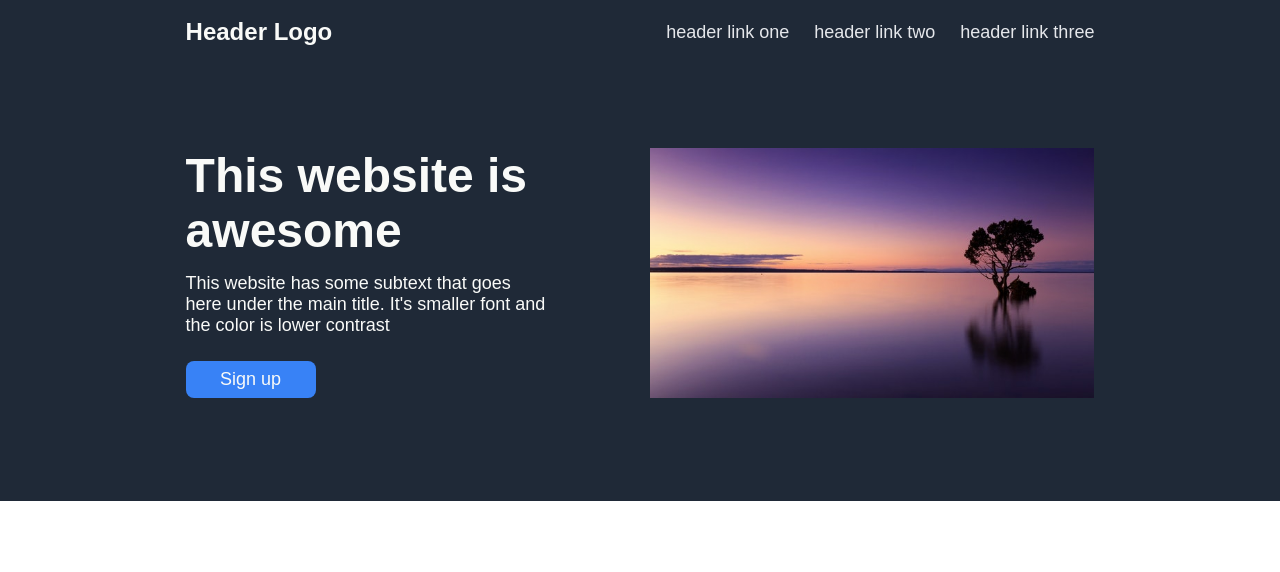
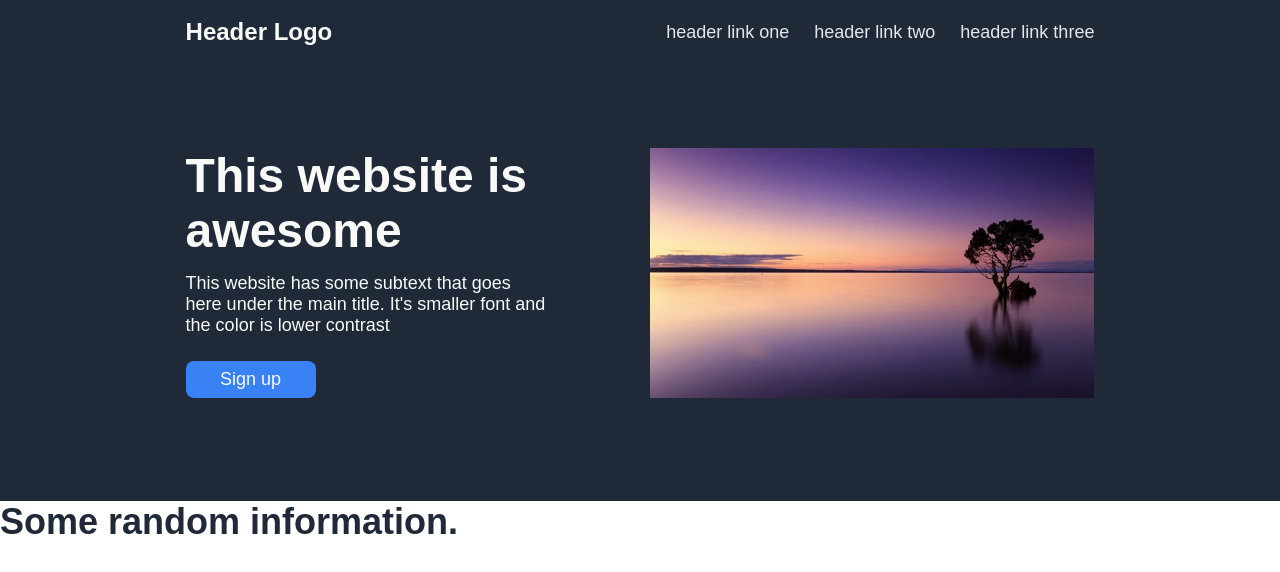
Before and after one commit to darrencorona/odin-landing-page-project, a plain HTML site: page index.html in a window 1280 px wide. Drawn offline with Linux system fonts and the light colour scheme.

```diff
--- a/index.html
+++ b/index.html
@@ -8,6 +8,10 @@
     <link rel="stylesheet" href="style.css" />
   </head>
   <body>
+
+    <!-------------------------
+              HEADER
+      ------------------------->
     <header>
       <div class="header-logo">Header Logo</div>
       <nav class="navbar">
@@ -18,6 +22,9 @@
         </ul>
     </header>
 
+    <!-------------------------
+              SEC ONE
+      ------------------------->
     <section class="sec_one">
       <div class="left-sec">
         <h1>This website is awesome</h1>
@@ -27,8 +34,23 @@
       <img src="img/pexels-pixabay-258109.jpg" alt="landscape image">
     </section>
 
-    <section class="sec_two"></section>
+    <!-------------------------
+              SEC TWO
+      ------------------------->
+    <section class="sec_two">
+      <h2>Some random information.</h2>
+
+
+    </section>
+
+    <!-------------------------
+              SEC THREE
+      ------------------------->
     <section class="sec_three"></section>
+
+    <!-------------------------
+                FOOTER
+      ------------------------->
     </nav>
   </body>
 </html>
--- a/style.css
+++ b/style.css
@@ -1,4 +1,6 @@
-/* UNIVERSAL */
+/*************************
+        UNIVERSAL
+*************************/
 * {
   margin: 0;
   padding: 0;
@@ -8,7 +10,9 @@
   font-family: sans-serif;
 }
 
-/* HEADER */
+/*************************
+          HEADER
+*************************/
 header {
   background-color: #1f2937;
   display: flex;
@@ -38,14 +42,15 @@
   font-size: 18px;
 }
 
-/* SECTION ONE */
+/*************************
+          SEC ONE
+*************************/
 .sec_one {
   background-color: #1f2937;
   color: #f9faf8;
   padding: 8% 14.5%;
   display: flex;
   justify-content: space-between;
-  /* gap: 50px; */
 }
 
 .sec_one img {
@@ -80,3 +85,20 @@
   border: none;
   width: 130px;
 }
+
+/*************************
+          SEC TWO
+*************************/
+.sec_two h2 {
+  font-size: 36px;
+  font-weight: bolder;
+  color: #1f2937;
+}
+
+/*************************
+        SEC THREE
+*************************/
+
+/*************************
+          FOOTER
+*************************/
```
Also changed, not shown: img/facebook.png (added), img/instagram.png (added), img/twitter.png (added), img/youtube.png (added), 1 other file.
